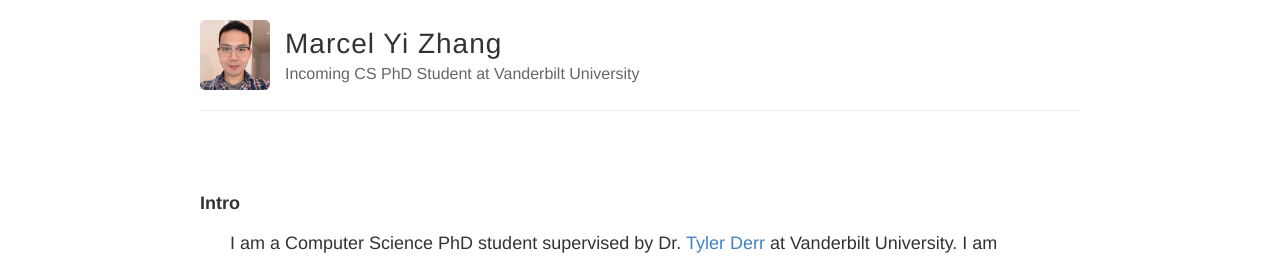
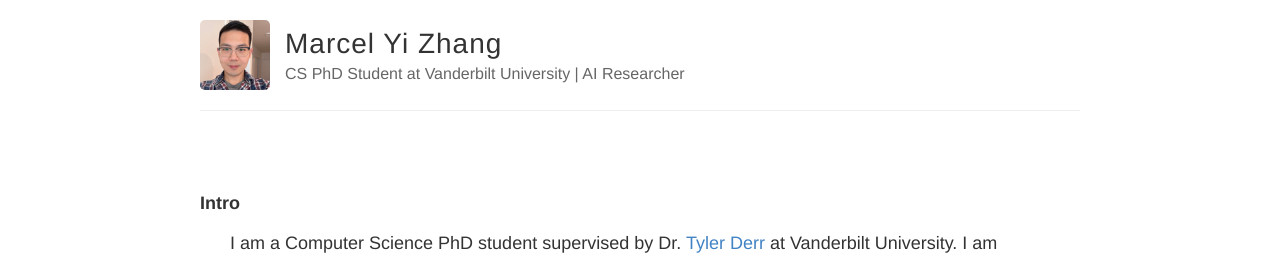
Before and after one commit to YiZhan2854/YiZhan2854.github.io, a Jekyll site: the page built from index.md, in a window 1280 px wide. Shown: the top 257 px of the page. Built offline with Jekyll 4.4.1, drawn with Linux system fonts in a browser that asks for light colours.

Commit message:
Update _config.yml

```diff
--- a/_config.yml
+++ b/_config.yml
@@ -6,7 +6,7 @@
 name: Marcel Yi Zhang
 
 # Short bio or description (displayed in the header)
-description: Incoming CS PhD Student at Vanderbilt University
+description: CS PhD Student at Vanderbilt University | AI Researcher
 
 # URL of your avatar or profile pic (you could use your GitHub profile pic)
 avatar: https://YiZhan2854.github.io/images/IMG_0588.jpg
```
